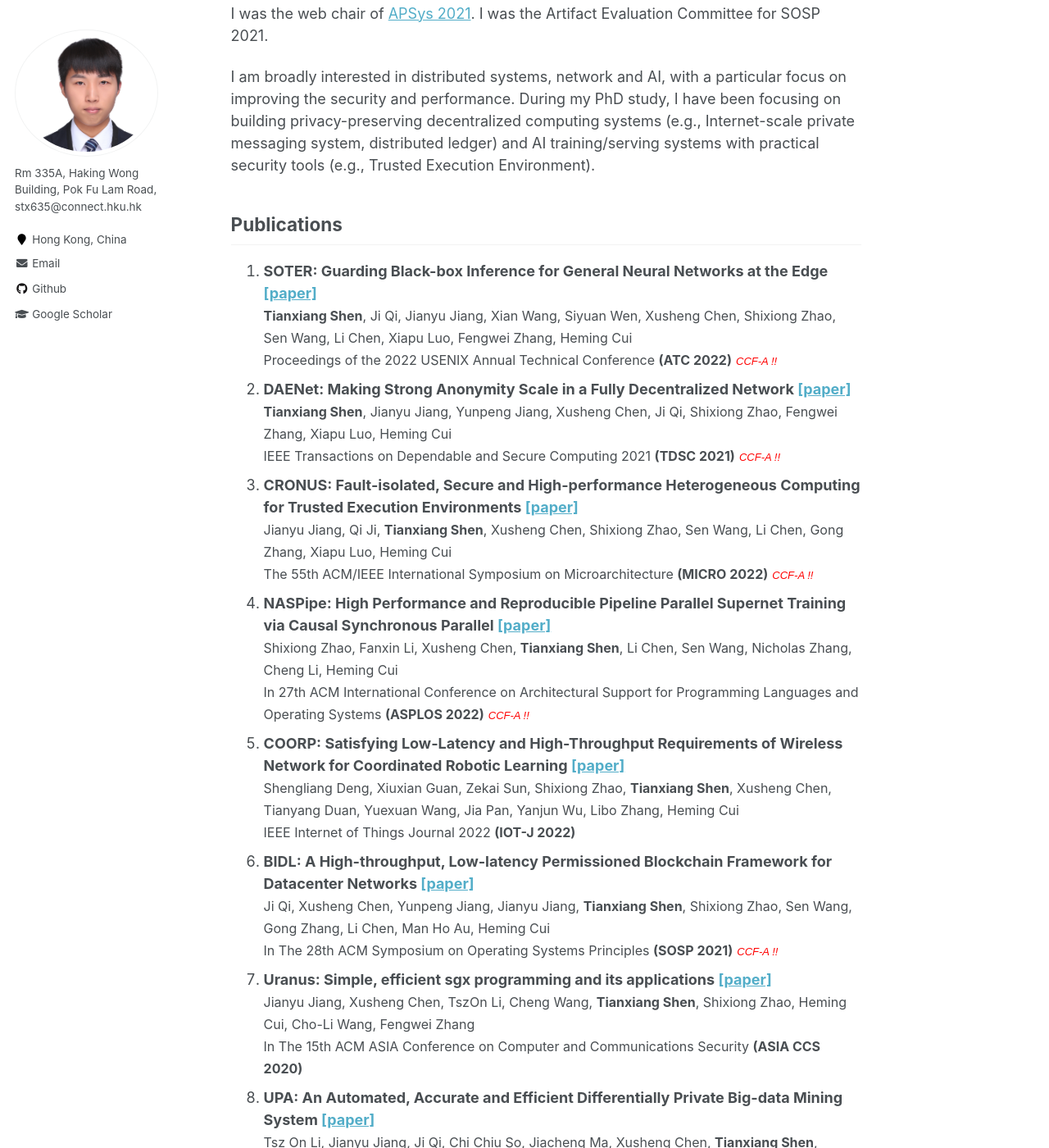
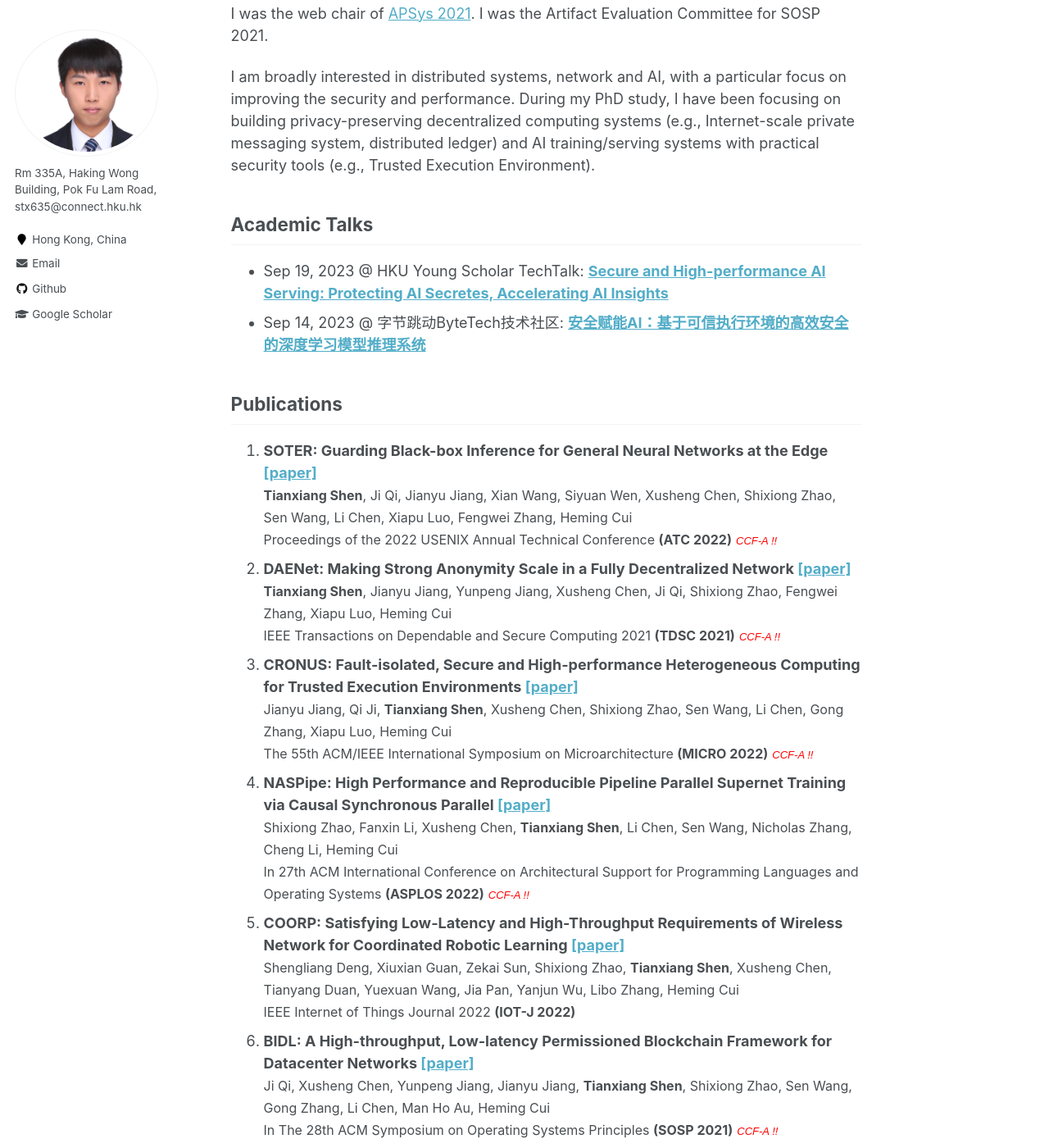
Before and after one commit to tianxiang999/tianxiang999.github.io, a Jekyll site: the page built from _pages/about.md, in a window 1280 px wide and 1400 px high, scrolled down 262 px. Shown: the whole window at 82% size. Built offline with Jekyll 4.4.1, drawn with Linux system fonts in a browser that asks for light colours; comment, search, counter and statistics services are not loaded; some of the changed text lies outside the part shown.

Commit message:
Update about.md

```diff
--- a/_pages/about.md
+++ b/_pages/about.md
@@ -20,6 +20,14 @@ I have been focusing on building privacy-preserving decentralized
 computing systems (e.g., Internet-scale
 private messaging system, distributed ledger) and AI training/serving systems
 with practical security tools (e.g., Trusted Execution Environment).
+
+Academic Talks
+-----
+<ul>
+  <li>Sep 19, 2023 @ HKU Young Scholar TechTalk: <a href="https://innowings.engg.hku.hk/secure-artificial-intelligence/" target="_blank" rel="noopener noreferrer"><strong>Secure and High-performance AI Serving: Protecting AI Secretes, Accelerating AI Insights </strong></a></li>
+  <li>Sep 14, 2023 @ 字节跳动ByteTech技术社区: <a href="https://bytedance.feishu.cn/docx/LO1edJyefoQ1fKxiqoMctNP7n9c" target="_blank" rel="noopener noreferrer"> <strong>安全赋能AI：基于可信执行环境的高效安全的深度学习模型推理系统 </strong></a></li>
+
+</ul>
 
 Publications
 -----
@@ -70,11 +78,3 @@ Publications
 8. <strong>UPA: An Automated, Accurate and Efficient Differentially Private Big-data Mining System [[paper]](https://i.cs.hku.hk/~heming/papers/dsn20-upa.pdf)</strong>
   <br>
    <font size="3">Tsz On Li, Jianyu Jiang, Ji Qi, Chi Chiu So, Jiacheng Ma, Xusheng Chen, <strong>Tianxiang Shen</strong>, Heming Cui, Yuexuan Wang, Peng Wang<br>In The Proceedings of the 50th IEEE/IFIP International Conference on Dependable Systems and Networks <strong>(DSN 2020)</strong> </font>
-
-Academic Talks
------
-<ul>
-  <li>Sep 19, 2023 @ HKU Young Scholar TechTalk: <a href="https://innowings.engg.hku.hk/secure-artificial-intelligence/" target="_blank" rel="noopener noreferrer"><strong>Secure and High-performance AI Serving: Protecting AI Secretes, Accelerating AI Insights </strong></a></li>
-  <li>Sep 14, 2023 @ 字节跳动ByteTech技术社区: <a href="https://bytedance.feishu.cn/docx/LO1edJyefoQ1fKxiqoMctNP7n9c" target="_blank" rel="noopener noreferrer"> <strong>安全赋能AI：基于可信执行环境的高效安全的深度学习模型推理系统 </strong></a></li>
-
-</ul>
```
